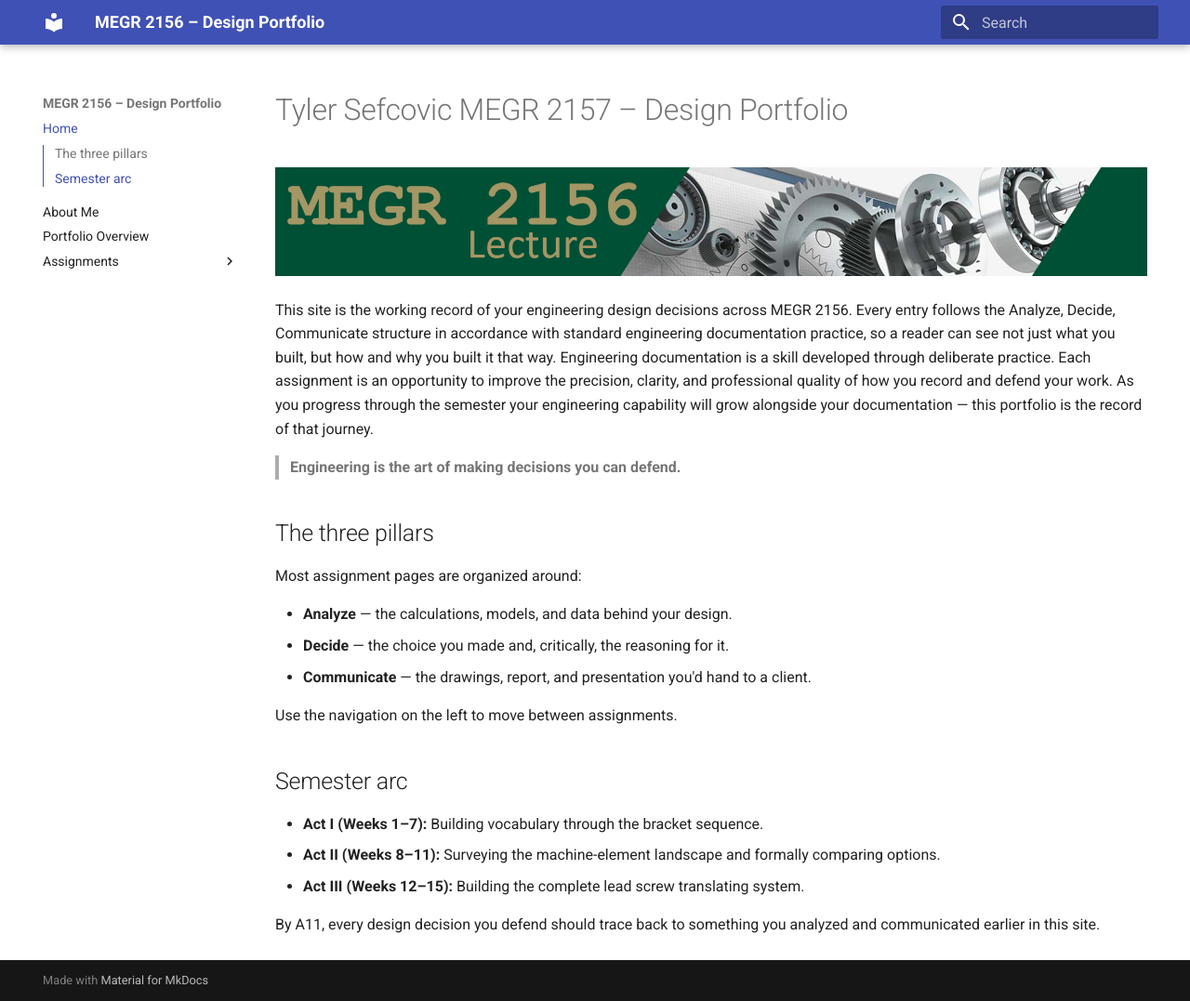
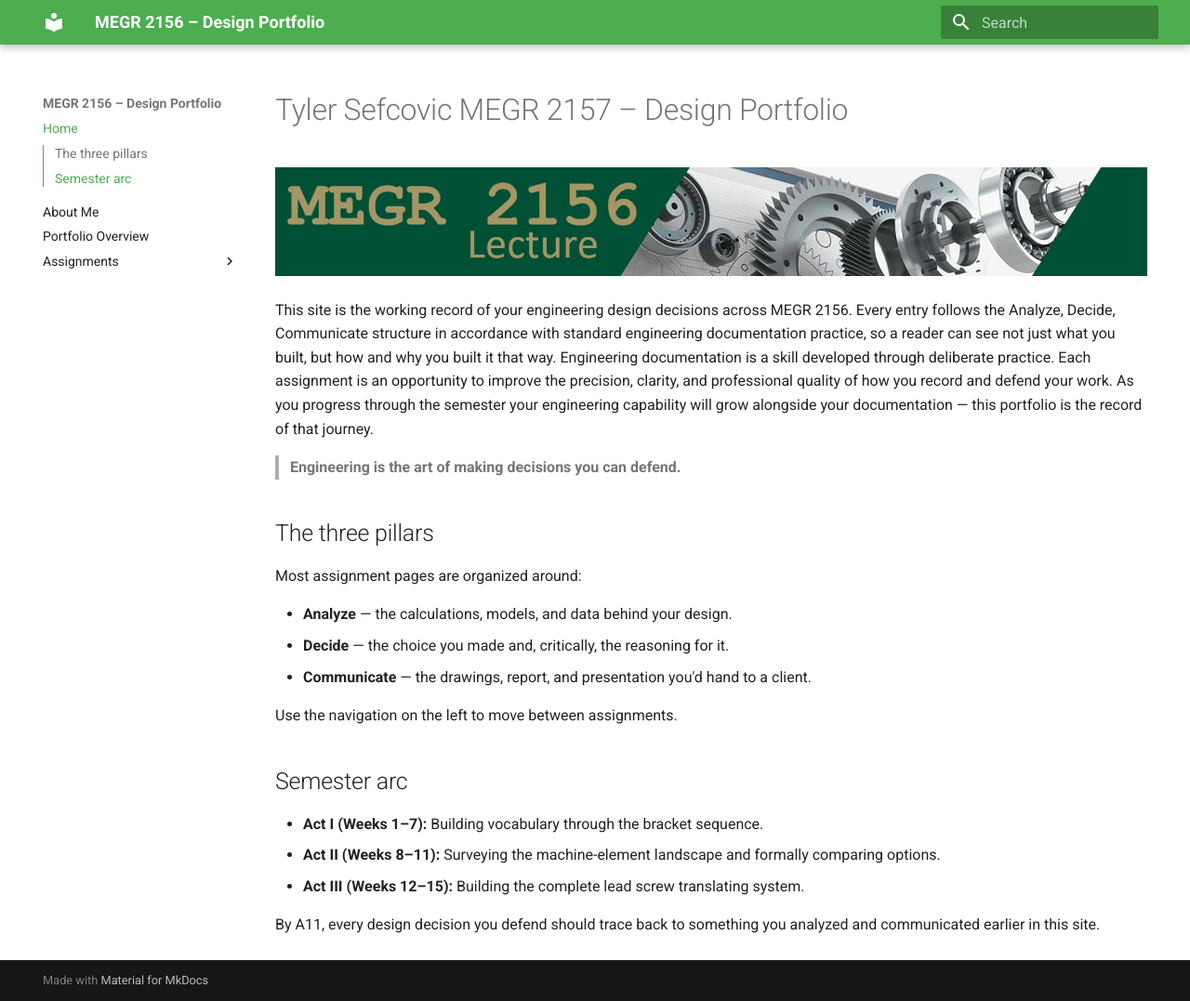
Before and after one commit to tsefcovic/design-projects-portfolio, an MkDocs documentation site: the page built from docs/index.md, in a window 1280 px wide and 1077 px high. Shown: the whole window at 93% size. Built offline with MkDocs 1.6.1 and Material for MkDocs 9.7.7, drawn with Linux system fonts in a browser that asks for light colours.

Commit message:
Add color palette to MkDocs configuration

```diff
--- a/mkdocs.yml
+++ b/mkdocs.yml
@@ -11,6 +11,9 @@ theme:
 
 theme:
   name: material
+  palette:
+    primary: green
+    accent: light green
   features:
     - toc.integrate
 
```
